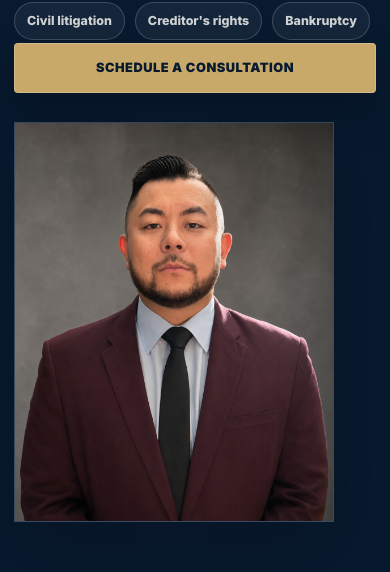
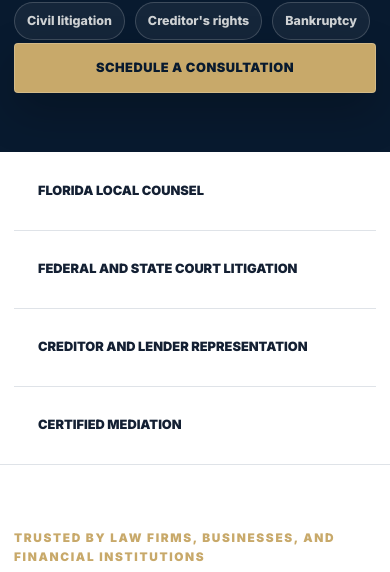
Before and after one commit to joel2020/huanglawfl.com, a Next.js app: page / in a window 390 px wide. Shown: the part 737-1309 px from the top of the page. Built offline with nearby package versions, Linux system fonts and the light colour scheme; no server answers.

Commit message:
Keep only approved portrait on homepage

```diff
--- a/app/globals.css
+++ b/app/globals.css
@@ -180,33 +180,9 @@ button, a { -webkit-tap-highlight-color: transparent; }
   align-items: center;
 }
 
-.hero-layout {
-  display: grid;
-  grid-template-columns: minmax(0, 1fr) minmax(280px, 360px);
-  align-items: center;
-  gap: 72px;
-  padding: 84px 0;
-}
-
 .hero-copy {
   max-width: 900px;
-}
-
-.hero-photo {
-  width: min(100%, 360px);
-  aspect-ratio: 4 / 5;
-  justify-self: end;
-  overflow: hidden;
-  background: var(--midnight);
-  border: 1px solid var(--line-dark);
-  box-shadow: 0 28px 80px rgba(0, 0, 0, .22);
-}
-
-.hero-photo img {
-  width: 100%;
-  height: 100%;
-  object-fit: cover;
-  object-position: center top;
+  padding: 84px 0;
 }
 
 .eyebrow {
@@ -935,15 +911,7 @@ h3 { font-size: 1.26rem; }
 
   .nav.open { display: grid; }
   .nav-cta { display: inline-flex; }
-  .hero-layout {
-    grid-template-columns: 1fr;
-    gap: 34px;
-    padding: 64px 0;
-  }
-  .hero-photo {
-    justify-self: start;
-    width: min(100%, 320px);
-  }
+  .hero-copy { padding: 64px 0; }
   .text-hero { min-height: auto; }
   .section,
   .final-cta,
--- a/app/page.tsx
+++ b/app/page.tsx
@@ -50,8 +50,7 @@ export default function Home() {
       <Header />
       <main id="top">
         <section className="hero text-hero" aria-labelledby="hero-title">
-          <div className="container hero-layout">
-            <div className="hero-copy">
+          <div className="container hero-copy">
             <p className="eyebrow">Florida Litigation, Creditor, Banking, Probate, Immigration, and Mediation Counsel</p>
             <h1 id="hero-title">Strategic Counsel for Complex Litigation, Financial Disputes, and Cross-Border Matters</h1>
             <p className="hero-lede">
@@ -62,17 +61,6 @@ export default function Home() {
               <Link className="button button-ghost" href="/practice-areas">View Practice Areas</Link>
             </div>
             <QuickActions />
-            </div>
-            <div className="hero-photo" aria-label={`Portrait of ${site.attorney}`}>
-              <Image
-                src="/images/mr-huang.png"
-                alt={`${site.attorney}, Florida attorney and certified mediator`}
-                width={720}
-                height={896}
-                sizes="(max-width: 840px) 78vw, 360px"
-                priority
-              />
-            </div>
           </div>
         </section>
 
```
Lines whose indentation alone changed are shown as unchanged.
